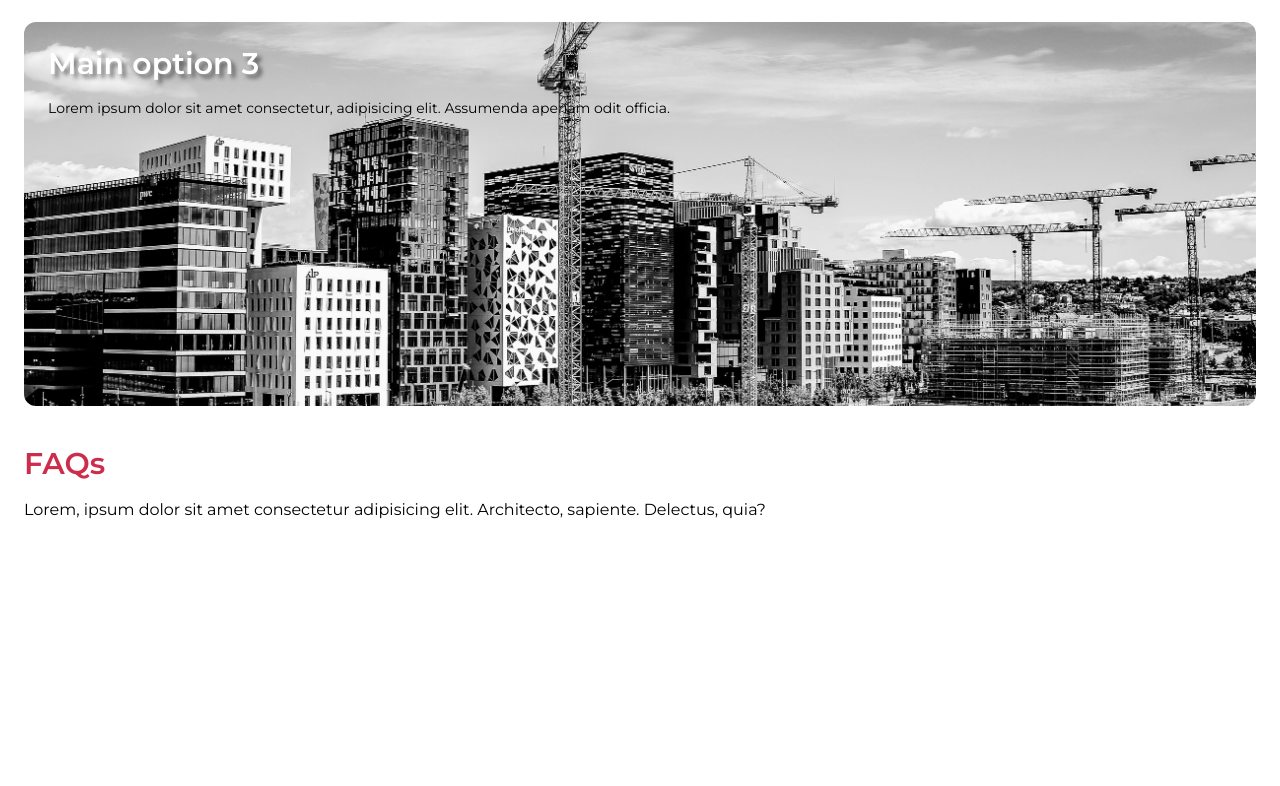
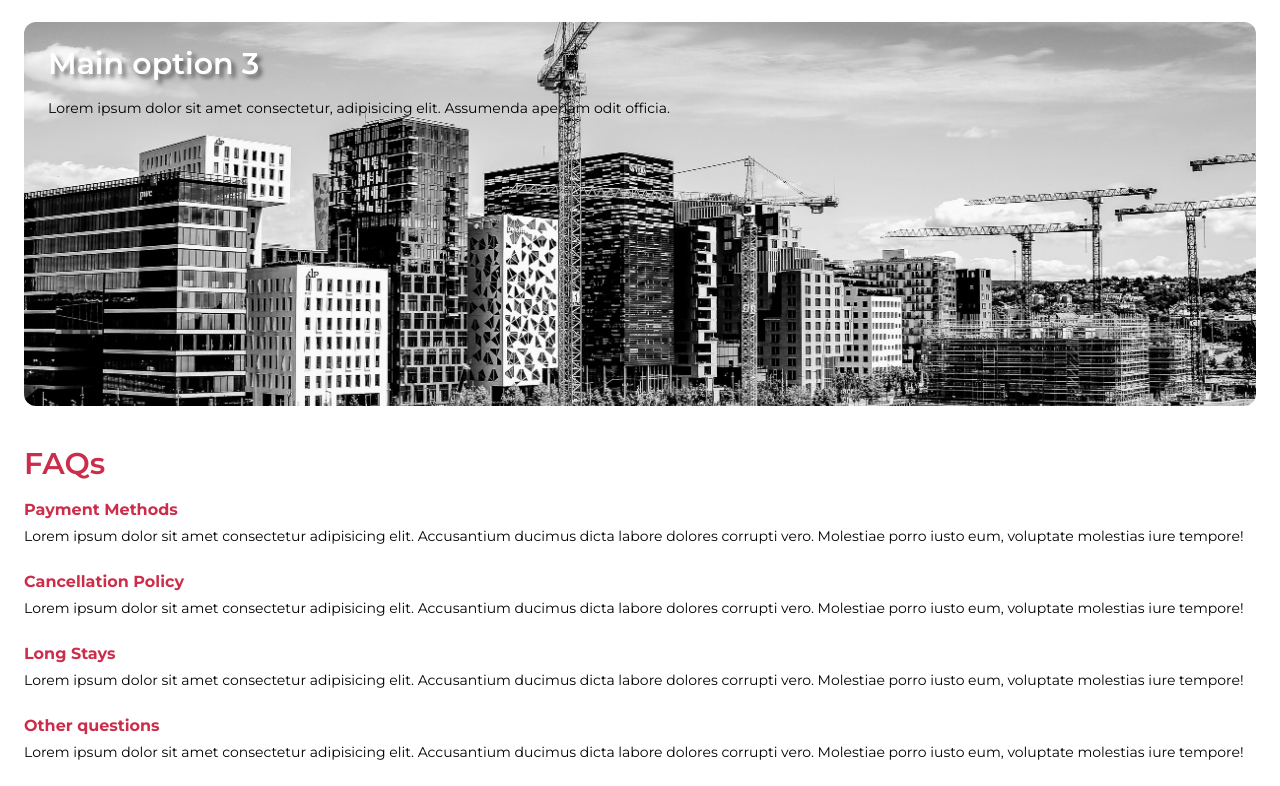
Before and after one commit to luisgcode/practiceTailwind, a website: page public/index.html in a window 1280 px wide. Shown: the part 2094-2880 px from the top of the page. Before the commit the page ends 2616 px from the top, so only its background shows below. Drawn offline with Linux system fonts and the light colour scheme; files that its build step writes are made by us from their sources.

Commit message:
Faqs sections

```diff
--- a/public/index.html
+++ b/public/index.html
@@ -157,14 +157,48 @@
       </div>
 
       <!-- Faqs -->
-
       <div id="faqs" class="w-full h-auto">
-        <div class="w-full h-full px-6">
-          <p class="heading-title">FAQs</p>
-          <p class="">
-            Lorem, ipsum dolor sit amet consectetur adipisicing elit.
-            Architecto, sapiente. Delectus, quia?
-          </p>
+        <p class="pl-6 heading-title">FAQs</p>
+        <!-- Faqs container -->
+        <div
+          class="w-full h-full px-6 flex-col justify-center flex items-center"
+        >
+          <!-- FaqBox -->
+          <div class="w-full h-auto mb-6">
+            <h3 class="mb-1 text-primary font-bold">Payment Methods</h3>
+            <p class="text-sm">
+              Lorem ipsum dolor sit amet consectetur adipisicing elit.
+              Accusantium ducimus dicta labore dolores corrupti vero. Molestiae
+              porro iusto eum, voluptate molestias iure tempore!
+            </p>
+          </div>
+          <!-- FaqBox -->
+          <div class="w-full h-auto mb-6">
+            <h3 class="mb-1 text-primary font-bold">Cancellation Policy</h3>
+            <p class="text-sm">
+              Lorem ipsum dolor sit amet consectetur adipisicing elit.
+              Accusantium ducimus dicta labore dolores corrupti vero. Molestiae
+              porro iusto eum, voluptate molestias iure tempore!
+            </p>
+          </div>
+          <!-- FaqBox -->
+          <div class="w-full h-auto mb-6">
+            <h3 class="mb-1 text-primary font-bold">Long Stays</h3>
+            <p class="text-sm">
+              Lorem ipsum dolor sit amet consectetur adipisicing elit.
+              Accusantium ducimus dicta labore dolores corrupti vero. Molestiae
+              porro iusto eum, voluptate molestias iure tempore!
+            </p>
+          </div>
+          <!-- FaqBox -->
+          <div class="w-full h-auto mb-6">
+            <h3 class="mb-1 text-primary font-bold">Other questions</h3>
+            <p class="text-sm">
+              Lorem ipsum dolor sit amet consectetur adipisicing elit.
+              Accusantium ducimus dicta labore dolores corrupti vero. Molestiae
+              porro iusto eum, voluptate molestias iure tempore!
+            </p>
+          </div>
         </div>
       </div>
     </section>
```
Also changed, not shown: public/css/tailwind.css.
